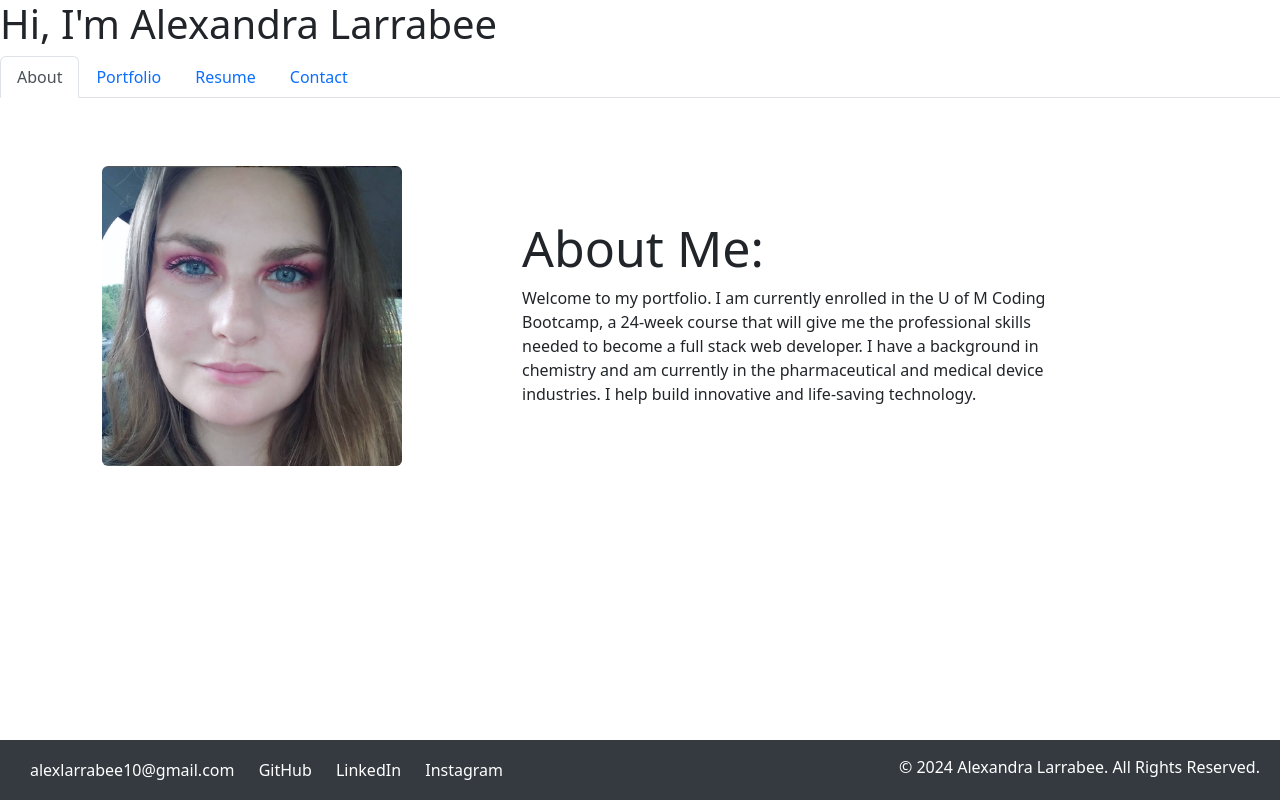
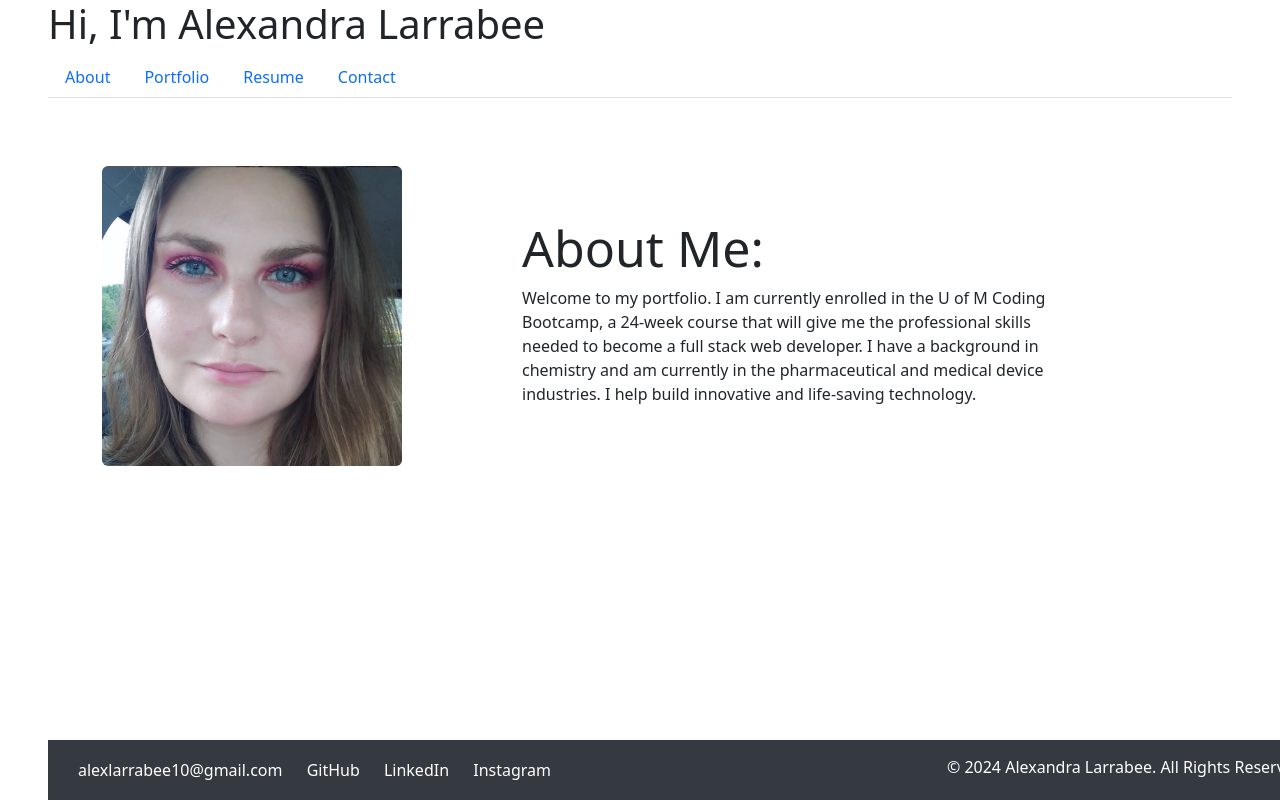
Before and after one commit to alarrabee/react-portfolio, a React (Vite) app in the folder portfolio/: page / in a window 1280 px wide. Built offline with nearby package versions, Linux system fonts and the light colour scheme.

Commit message:
import outlet into App

```diff
--- a/portfolio/src/App.jsx
+++ b/portfolio/src/App.jsx
@@ -1,46 +1,18 @@
-import PortfolioContainer from "./components/PortfolioContainer";
-import './App.css';
+import { Outlet } from 'react-router-dom'
 
-const App = () => <PortfolioContainer />;
+import NavTabs from './components/NavTabs'
+import Footer from './components/Footer'
+// import PortfolioContainer from "./components/PortfolioContainer";
+// import './App.css';
 
-export default App;
+function App () {
+    return (
+        <div className="px-5">
+            <NavTabs/>
+            <Outlet />
+            <Footer />
+        </div>
+    )
+}
 
-
-
-
-
-// import { useState } from 'react'
-// import reactLogo from './assets/react.svg'
-// import viteLogo from '/vite.svg'
-// import './App.css'
-
-// function App() {
-//   const [count, setCount] = useState(0)
-
-//   return (
-//     <>
-//       <div>
-//         <a href="https://vitejs.dev" target="_blank">
-//           <img src={viteLogo} className="logo" alt="Vite logo" />
-//         </a>
-//         <a href="https://react.dev" target="_blank">
-//           <img src={reactLogo} className="logo react" alt="React logo" />
-//         </a>
-//       </div>
-//       <h1>Vite + React</h1>
-//       <div className="card">
-//         <button onClick={() => setCount((count) => count + 1)}>
-//           count is {count}
-//         </button>
-//         <p>
-//           Edit <code>src/App.jsx</code> and save to test HMR
-//         </p>
-//       </div>
-//       <p className="read-the-docs">
-//         Click on the Vite and React logos to learn more
-//       </p>
-//     </>
-//   )
-// }
-
-// export default App
+export default App
--- a/portfolio/src/components/PortfolioContainer.jsx
+++ b/portfolio/src/components/PortfolioContainer.jsx
@@ -1,39 +1,39 @@
-import { useState } from 'react';
-import NavTabs from './NavTabs';
-import About from './pages/About';
-import Footer from './Footer';
-import Portfolio from './pages/Portfolio';
-import Resume from './pages/Resume';
-import Contact from './pages/Contact';
+// import { useState } from 'react';
+// import NavTabs from './NavTabs';
+// import About from './pages/About';
+// import Footer from './Footer';
+// import Portfolio from './pages/Portfolio';
+// import Resume from './pages/Resume';
+// import Contact from './pages/Contact';
 
 
 
-export default function PortfolioContainer() {
-  const [currentPage, setCurrentPage] = useState('About');
+// export default function PortfolioContainer() {
+//   const [currentPage, setCurrentPage] = useState('About');
 
-  //checks to see what the value of `currentPage` is. Depending on the value of currentPage, we return the corresponding component to render.
-  const renderPage = () => {
-    if (currentPage === 'About') {
-      return <About />;
-    }
-    if (currentPage === 'Portfolio') {
-      return <Portfolio />;
-    }
-    if (currentPage === 'Resume') {
-      return <Resume />;
-    }
-    return <Contact />;
-  };
+//   //checks to see what the value of `currentPage` is. Depending on the value of currentPage, we return the corresponding component to render.
+//   const renderPage = () => {
+//     if (currentPage === 'About') {
+//       return <About />;
+//     }
+//     if (currentPage === 'Portfolio') {
+//       return <Portfolio />;
+//     }
+//     if (currentPage === 'Resume') {
+//       return <Resume />;
+//     }
+//     return <Contact />;
+//   };
 
-  const handlePageChange = (page) => setCurrentPage(page);
+//   const handlePageChange = (page) => setCurrentPage(page);
 
-  return (
-    <div>
-      {/* passing the currentPage from state and the function to update it */}
-      <NavTabs currentPage={currentPage} handlePageChange={handlePageChange} />
-      {/* calling the renderPage method which will return a component  */}
-      <main className="px-5">{renderPage()}</main>
-      <Footer />
-    </div>
-  );
-}
+//   return (
+//     <div>
+//       {/* passing the currentPage from state and the function to update it */}
+//       <NavTabs currentPage={currentPage} handlePageChange={handlePageChange} />
+//       {/* calling the renderPage method which will return a component  */}
+//       <main className="px-5">{renderPage()}</main>
+//       <Footer />
+//     </div>
+//   );
+// }
```
